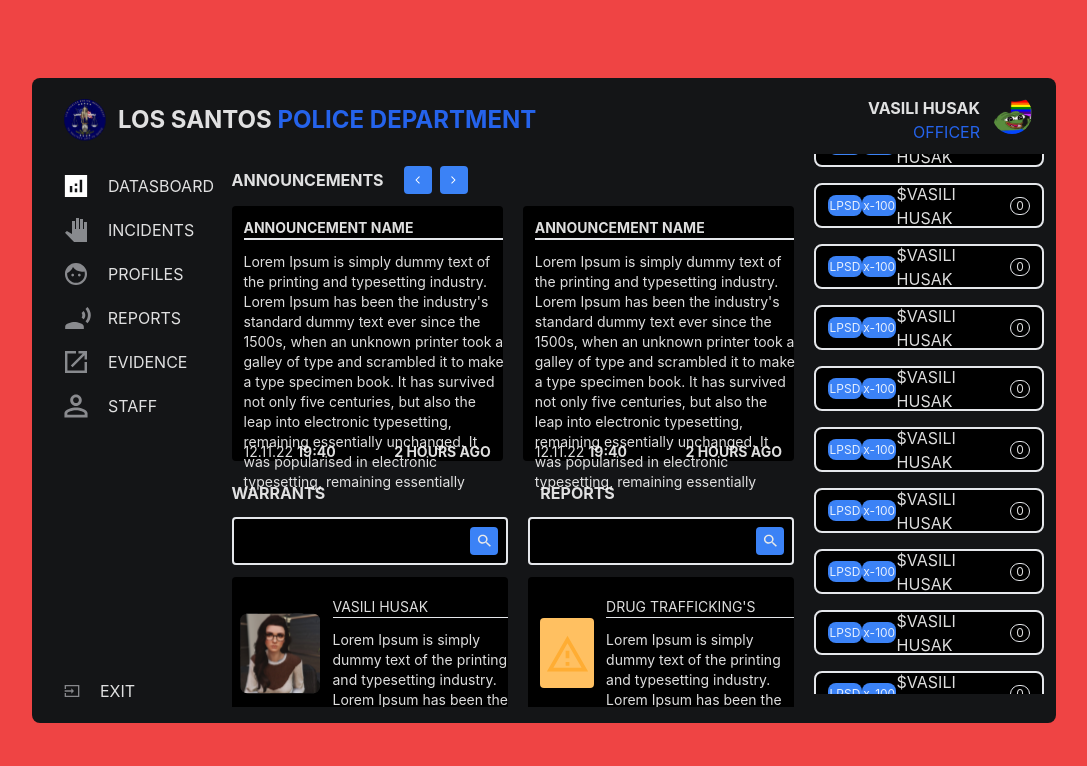
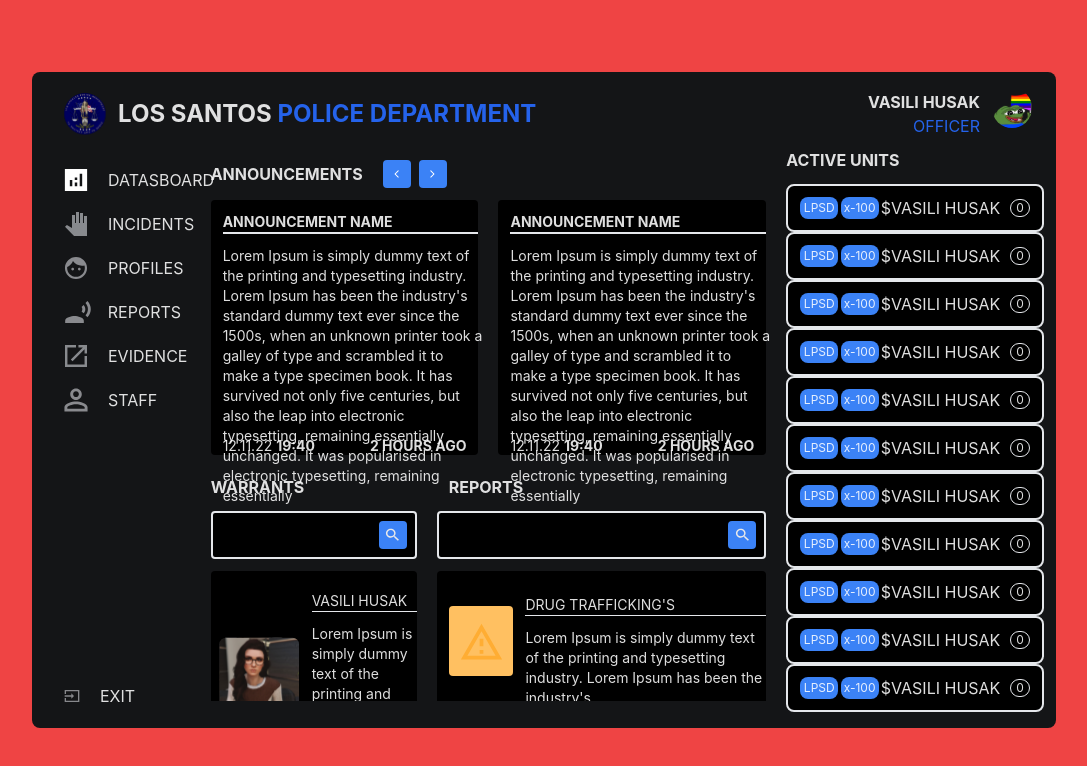
Before and after one commit to ClaudioCunhaDev/PD, a React (Vite) app: page / in a window 1280 px wide. Shown: the top 766 px of the page, without its empty margins (96-1183 px from the left). Built offline with nearby package versions, Linux system fonts and the light colour scheme.

Commit message:
[SVRP-49] incidents page

```diff
--- a/package.json
+++ b/package.json
@@ -10,7 +10,8 @@
   },
   "dependencies": {
     "react": "^18.2.0",
-    "react-dom": "^18.2.0"
+    "react-dom": "^18.2.0",
+    "recoil": "^0.7.6"
   },
   "devDependencies": {
     "@types/react": "^18.0.24",
--- a/src/App.tsx
+++ b/src/App.tsx
@@ -1,24 +1,42 @@
 import React from "react";
 import Header from "./components/Header";
 import Menu from "./components/Menu";
-import Announcements from "./components/Annoucements";
-import ActiveUnits from "./components/ActiveUnits";
+import Home from "./components/Home";
+import { debugData } from "./utils/debugData";
+import { useNavigationState } from "./atoms/navigationAtom";
+import Incidents from "./components/Incidents";
+
+// This will set the NUI to visible if we are
+// developing in browser
+debugData([
+  {
+    action: "setVisible",
+    data: true,
+  },
+]);
 
 function App() {
+  const [navigationState, setNavigationState] = useNavigationState();
+  const renderPage = React.useCallback(() => {
+    switch (navigationState.path) {
+      case "home":
+        return <Home />;
+      case "incidents":
+        return <Incidents />;
+      default:
+        return <Home />;
+    }
+  }, [navigationState]);
+
   return (
     <div className="bg-red-500 flex flex-col justify-center items-center min-h-screen w-full">
       <div className="w-[80%] min-h-[80%] max-h-[90vh] rounded-lg bg-[#141517] p-3 py-4 items-center">
         <Header />
-        <div className="grid grid-cols-16 grid-rows-1">
-          <div className="col-span-3">
+        <div className="grid grid-cols-12 grid-rows-1 w-full">
+          <div className="col-span-2">
             <Menu />
           </div>
-          <div className="col-span-9">
-            <Announcements />
-          </div>
-          <div className="col-span-4">
-            <ActiveUnits />
-          </div>
+          <div className="col-span-10">{renderPage()}</div>
         </div>
       </div>
     </div>
--- a/src/components/ActiveUnits.tsx
+++ b/src/components/ActiveUnits.tsx
@@ -1,10 +1,10 @@
 import React from "react";
-import ActiveUnitItem from "./share/activeUnitsItem/activeUnitsItem";
+import ActiveUnitItem from "./share/activeUnitsItem/ActiveUnitsItem";
 
 const ActiveUnits = () => {
   return (
-    <div className="flex flex-col gap-4 justify-center pl-5 pt-3 overflow-y-auto max-h-[540px]">
-      <h1 className="font-bold">ACTIVE UNITS</h1>
+    <div className="flex flex-col justify-end pl-5 pt-3 overflow-y-auto max-h-[564px]">
+      <h1 className="font-bold mb-3">ACTIVE UNITS</h1>
         <ActiveUnitItem
           name="VASILI HUSAK"
           branch="LPSD"
--- a/src/components/Annoucements.tsx
+++ b/src/components/Annoucements.tsx
@@ -40,12 +40,12 @@
           <SearchBar />
           <div className="overflow-y-auto max-h-[130px]">
             <Warrants
-              name="VASILI   HUSAK"
+              name="VASILI HUSAK"
               description="Lorem Ipsum is simply dummy text of the printing and typesetting industry. Lorem Ipsum has been the industry's"
               image={vasili}
             />
             <Warrants
-              name="VASILI   HUSAK"
+              name="VASILI HUSAK"
               description="Lorem Ipsum is simply dummy text of the printing and typesetting industry. Lorem Ipsum has been the industry's"
               image={vasili}
             />
--- /dev/null
+++ b/src/components/Home.tsx
@@ -0,0 +1,18 @@
+import React from "react";
+import Annoucements from "./Annoucements";
+import ActiveUnits from "./ActiveUnits";
+
+const Home = () => {
+  return (
+    <div className="grid grid-cols-12 w-full">
+      <div className="col-span-8">
+        <Annoucements />
+      </div>
+      <div className="col-span-4">
+        <ActiveUnits />
+      </div>
+    </div>
+  );
+};
+
+export default Home;
--- /dev/null
+++ b/src/components/Incidents.tsx
@@ -0,0 +1,106 @@
+import React from "react";
+import Warning from "./share/warning/Warning";
+import feedBack from "../assets/feedback.svg";
+import SearchBar from "./share/search/SearchBar";
+
+const Incidents = () => {
+  return (
+    <div className="w-full h-full">
+      <div className="flex justify-between items-center">
+        <div className="flex gap-3 text-xl">
+          <h1>SEARCH RESULT</h1>
+          <div className="bg-blue-500 rounded-md flex justify-center items-center h-[20px] p-3">
+            <h1>54 RESULT</h1>
+          </div>
+        </div>
+        <div className="w-[32.5%] mb-2"><SearchBar/></div>
+      </div>
+
+      <div className="flex gap-3 h-[60vh] overflow-auto">
+      <div className="flex flex-col gap-3">
+          <Warning
+            name="MISSING PERSON"
+            description="Lorem Ipsum is simply dummy text of the printing and typesetting industry. Lorem Ipsum has been the industry's"
+            image={feedBack}
+          />
+          <Warning
+            name="MISSING PERSON"
+            description="Lorem Ipsum is simply dummy text of the printing and typesetting industry. Lorem Ipsum has been the industry's"
+            image={feedBack}
+          />
+          <Warning
+            name="MISSING PERSON"
+            description="Lorem Ipsum is simply dummy text of the printing and typesetting industry. Lorem Ipsum has been the industry's"
+            image={feedBack}
+          />
+          <Warning
+            name="MISSING PERSON"
+            description="Lorem Ipsum is simply dummy text of the printing and typesetting industry. Lorem Ipsum has been the industry's"
+            image={feedBack}
+          />
+          <Warning
+            name="MISSING PERSON"
+            description="Lorem Ipsum is simply dummy text of the printing and typesetting industry. Lorem Ipsum has been the industry's"
+            image={feedBack}
+          />
+        </div>
+        <div className="flex flex-col gap-3">
+          <Warning
+            name="MISSING PERSON"
+            description="Lorem Ipsum is simply dummy text of the printing and typesetting industry. Lorem Ipsum has been the industry's"
+            image={feedBack}
+          />
+          <Warning
+            name="MISSING PERSON"
+            description="Lorem Ipsum is simply dummy text of the printing and typesetting industry. Lorem Ipsum has been the industry's"
+            image={feedBack}
+          />
+          <Warning
+            name="MISSING PERSON"
+            description="Lorem Ipsum is simply dummy text of the printing and typesetting industry. Lorem Ipsum has been the industry's"
+            image={feedBack}
+          />
+          <Warning
+            name="MISSING PERSON"
+            description="Lorem Ipsum is simply dummy text of the printing and typesetting industry. Lorem Ipsum has been the industry's"
+            image={feedBack}
+          />
+          <Warning
+            name="MISSING PERSON"
+            description="Lorem Ipsum is simply dummy text of the printing and typesetting industry. Lorem Ipsum has been the industry's"
+            image={feedBack}
+          />
+        </div>
+        <div className="flex flex-col gap-3">
+          <Warning
+            name="MISSING PERSON"
+            description="Lorem Ipsum is simply dummy text of the printing and typesetting industry. Lorem Ipsum has been the industry's"
+            image={feedBack}
+          />
+          <Warning
+            name="MISSING PERSON"
+            description="Lorem Ipsum is simply dummy text of the printing and typesetting industry. Lorem Ipsum has been the industry's"
+            image={feedBack}
+          />
+          <Warning
+            name="MISSING PERSON"
+            description="Lorem Ipsum is simply dummy text of the printing and typesetting industry. Lorem Ipsum has been the industry's"
+            image={feedBack}
+          />
+          <Warning
+            name="MISSING PERSON"
+            description="Lorem Ipsum is simply dummy text of the printing and typesetting industry. Lorem Ipsum has been the industry's"
+            image={feedBack}
+          />
+          <Warning
+            name="MISSING PERSON"
+            description="Lorem Ipsum is simply dummy text of the printing and typesetting industry. Lorem Ipsum has been the industry's"
+            image={feedBack}
+          />
+        </div>
+      </div>
+    </div>
+  );
+};
+
+export default Incidents;
--- a/src/components/Menu.tsx
+++ b/src/components/Menu.tsx
@@ -1,8 +1,62 @@
 import React from "react";
-import MenuShare from "./share/menu/MenuShare";
+import face from "../assets/face.svg";
+import record_voice_over from "../assets/record_voice_over.svg";
+import launch from "../assets/launch.svg";
+import perm_identity from "../assets/perm_identity.svg";
+import input_exit from "../assets/input_exit.svg";
+import analytics from "../assets/analytics.svg";
+import pan_tool from "../assets/pan_tool.svg";
+import { useNavigationState } from "../atoms/navigationAtom";
 
 const Menu = () => {
-  return <MenuShare />;
+  const [navigationState, setNavigationState] = useNavigationState();
+
+  return (
+    <>
+      <div className="h-[95%]">
+        <div className="pl-5 flex flex-col gap-5 h-full pt-5">
+          <div
+            className="flex gap-5 cursor-pointer"
+            onClick={() => {
+              setNavigationState({ path: "dashboard" });
+            }}
+          >
+            <img src={analytics}></img>
+            <h2>DATASBOARD</h2>
+          </div>
+          <div
+            className="flex gap-5 cursor-pointer"
+            onClick={() => {
+              setNavigationState({ path: "incidents" });
+            }}
+          >
+            <img src={pan_tool}></img>
+            <h2>INCIDENTS</h2>
+          </div>
+          <div className="flex gap-5">
+            <img src={face}></img>
+            <h2>PROFILES</h2>
+          </div>
+          <div className="flex gap-4">
+            <img src={record_voice_over}></img>
+            <h2>REPORTS</h2>
+          </div>
+          <div className="flex gap-5">
+            <img src={launch}></img>
+            <h2>EVIDENCE</h2>
+          </div>
+          <div className="flex gap-5">
+            <img src={perm_identity}></img>
+            <h2>STAFF</h2>
+          </div>
+        </div>
+      </div>
+      <div className="flex gap-5 pl-5">
+        <img src={input_exit}></img>
+        <h2>EXIT</h2>
+      </div>
+    </>
+  );
 };
 
 export default Menu;
--- a/src/components/share/activeUnitsItem/ActiveUnitsItem.tsx
+++ b/src/components/share/activeUnitsItem/ActiveUnitsItem.tsx
@@ -14,8 +14,8 @@
   value,
 }) => {
   return (
-    <>
-      <div className="h-[45px] w-full border-2 rounded-lg bg-black flex justify-between items-center">
+    <div>
+      <div className="h-[48px] w-full border-2 rounded-lg bg-black flex justify-between items-center">
         <div className="ml-3 h-[50%] w-[15%] bg-blue-500 flex justify-center items-center rounded-lg text-xs">
           {branch}
         </div>
@@ -29,7 +29,7 @@
           </div>
         </div>
       </div>
-    </>
+    </div>
   );
 };
 
--- a/src/components/share/menu/MenuShare.tsx
+++ /dev/null
@@ -1,49 +0,0 @@
-import React from "react";
-import face from "../../../assets/face.svg";
-import record_voice_over from "../../../assets/record_voice_over.svg";
-import launch from "../../../assets/launch.svg";
-import perm_identity from "../../../assets/perm_identity.svg";
-import input_exit from "../../../assets/input_exit.svg";
-import analytics from "../../../assets/analytics.svg";
-import pan_tool from "../../../assets/pan_tool.svg";
-
-const MenuShare = () => {
-  return (
-    <>
-      <div className="h-[95%]">
-        <div className="pl-5 flex flex-col gap-5 h-full pt-5">
-          <div className="flex gap-5">
-            <img src={analytics}></img>
-            <h2>DATASBOARD</h2>
-          </div>
-          <div className="flex gap-5">
-            <img src={pan_tool}></img>
-            <h2>INCIDENTS</h2>
-          </div>
-          <div className="flex gap-5">
-            <img src={face}></img>
-            <h2>PROFILES</h2>
-          </div>
-          <div className="flex gap-4">
-            <img src={record_voice_over}></img>
-            <h2>REPORTS</h2>
-          </div>
-          <div className="flex gap-5">
-            <img src={launch}></img>
-            <h2>EVIDENCE</h2>
-          </div>
-          <div className="flex gap-5">
-            <img src={perm_identity}></img>
-            <h2>STAFF</h2>
-          </div>
-        </div>
-      </div>
-      <div className="flex gap-5 pl-5">
-        <img src={input_exit}></img>
-        <h2>EXIT</h2>
-      </div>
-    </>
-  );
-};
-
-export default MenuShare;
--- a/src/components/share/warning/Warning.tsx
+++ b/src/components/share/warning/Warning.tsx
@@ -8,8 +8,8 @@
 
 const Warning: React.FC<IWarningItemProps> = ({name, description, image}) => {
   return (
-    <div className="flex bg-black rounded justify-center items-center gap-3">
-      <div className="h-[70px] w-[80%] flex justify-center items-center bg-[#FFC061] rounded ml-3">
+    <div className="flex bg-black rounded justify-center items-center gap-3 h-[140px]">
+      <div className="h-[70px] w-[200px] flex justify-center items-center bg-[#FFC061] rounded ml-3">
         <img className="" src={image} alt="" />
       </div>
       <div className="text-sm mt-5">
--- a/src/main.tsx
+++ b/src/main.tsx
@@ -1,10 +1,17 @@
-import React from 'react'
-import ReactDOM from 'react-dom/client'
-import App from './App'
-import './index.css'
+import React from "react";
+import ReactDOM from "react-dom/client";
+import App from "./App";
+import "./index.css";
+import { VisibilityProvider } from "./providers/VisibilityProvider";
+import { RecoilRoot } from "recoil";
 
-ReactDOM.createRoot(document.getElementById('root') as HTMLElement).render(
+
+ReactDOM.createRoot(document.getElementById("root") as HTMLElement).render(
   <React.StrictMode>
-    <App />
+    <VisibilityProvider>
+      <RecoilRoot>
+        <App />
+      </RecoilRoot>
+    </VisibilityProvider>
   </React.StrictMode>
-)
+);
```
Also changed, not shown: src/assets/feedback.svg (added), 1 other file (tests, documents, lock files or other folders). Lines whose indentation alone changed are shown as unchanged.
